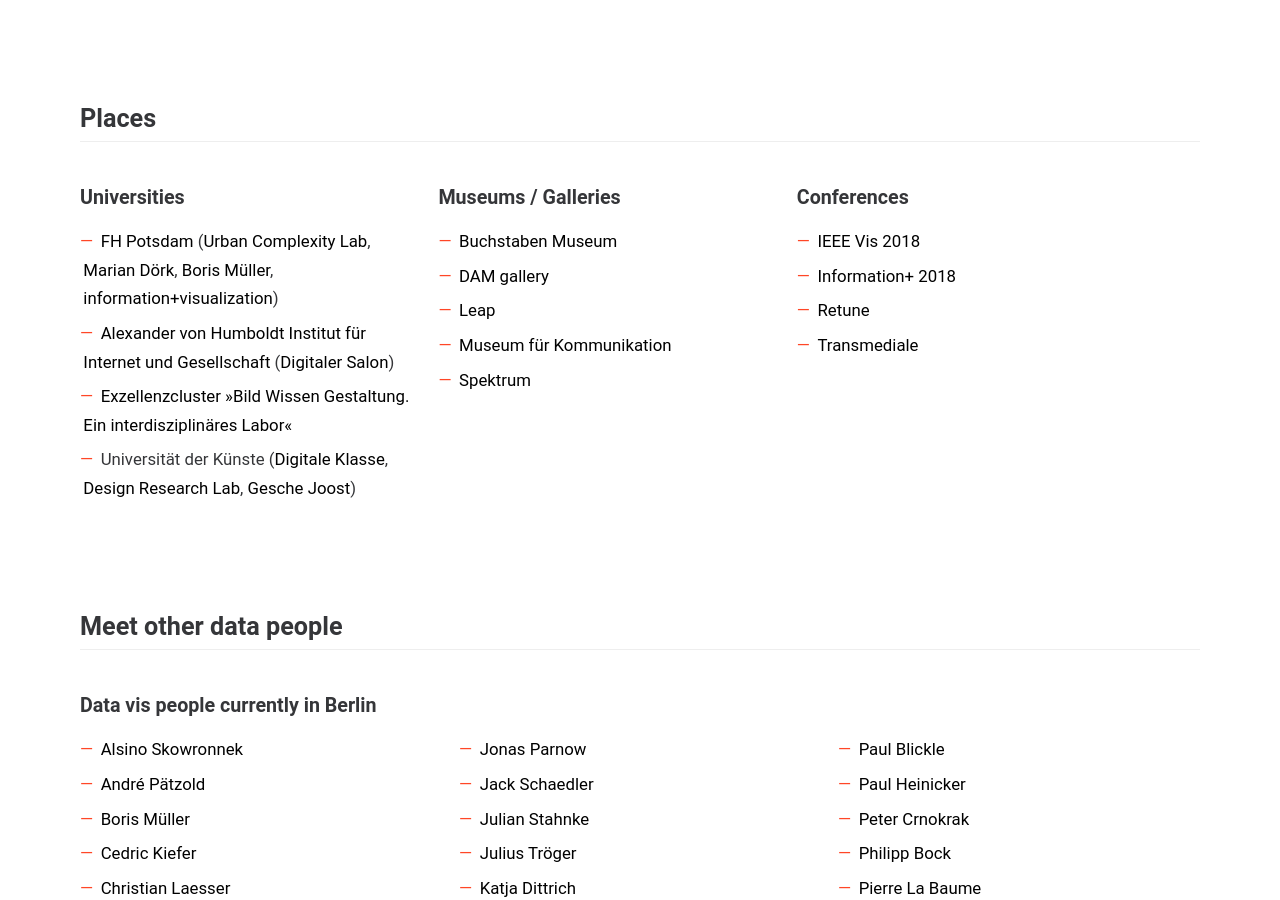
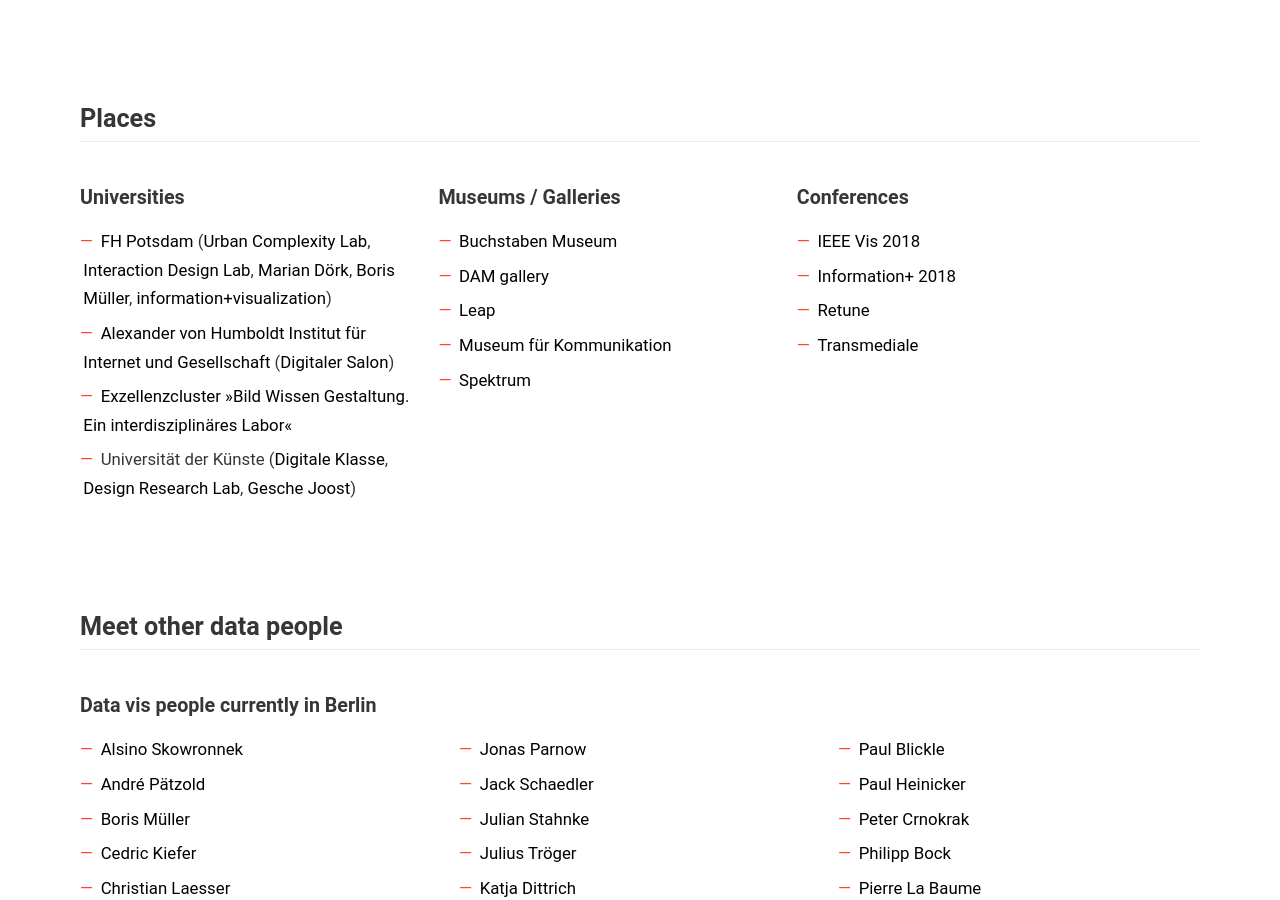
Before and after one commit to Data-Visualization-Berlin/datavis.berlin, a Jekyll site: the page built from index.html, in a window 1280 px wide and 900 px high, scrolled down 1565 px. Built offline with Jekyll 4.4.1, drawn with Linux system fonts in a browser that asks for light colours.

Commit message:
IDL added

```diff
--- a/index.html
+++ b/index.html
@@ -82,7 +82,7 @@
       <section>
         <h3>Universities</h3>
         <ul>
-          <li><a href="https://www.fh-potsdam.de/studieren/fachbereiche/design/">FH Potsdam</a> (<a href="https://uclab.fh-potsdam.de/">Urban Complexity Lab</a>, <a href="https://twitter.com/nrchtct">Marian Dörk</a>, <a href="https://twitter.com/borism">Boris Müller</a>, <a href="https://infovis.fh-potsdam.de/">information+visualization</a>)</li>
+          <li><a href="https://www.fh-potsdam.de/studieren/fachbereiche/design/">FH Potsdam</a> (<a href="https://uclab.fh-potsdam.de/">Urban Complexity Lab</a>, <a href="https://idl.fh-potsdam.de/de/">Interaction Design Lab</a>, <a href="https://twitter.com/nrchtct">Marian Dörk</a>, <a href="https://twitter.com/borism">Boris Müller</a>, <a href="https://infovis.fh-potsdam.de/">information+visualization</a>)</li>
           <li><a href="http://www.hiig.de/">Alexander von Humboldt Institut für Internet und Gesellschaft</a> (<a href="http://www.hiig.de/digitaler-salon/">Digitaler Salon</a>)</li>
           <li><a href="http://www.kunstgeschichte.hu-berlin.de/2012/07/exzellenzcluster-bild-wissen-gestaltung/">Exzellenzcluster »Bild Wissen Gestaltung. Ein interdisziplinäres Labor«</a></li>
           <li>Universität der Künste (<a href="http://digital.udk-berlin.de/">Digitale Klasse</a>, <a href="https://www.udk-berlin.de/forschung/forschungseinrichtungen/design-research-lab/">Design Research Lab</a>, <a href="https://twitter.com/GescheJoost">Gesche Joost</a>)</li>
```
